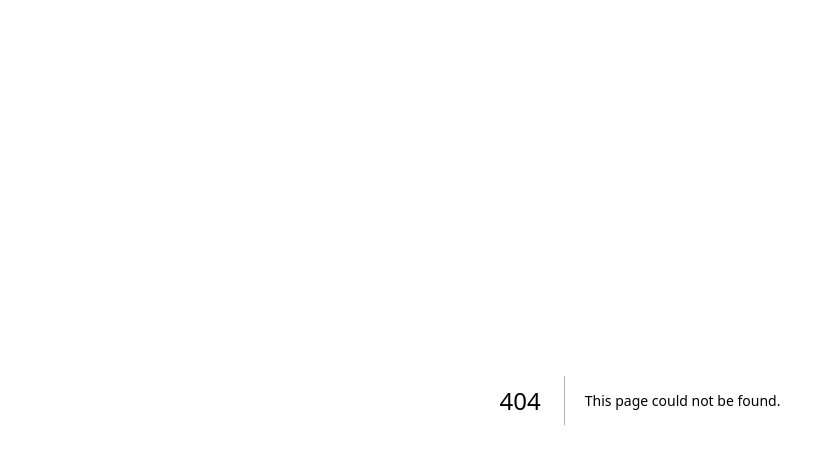
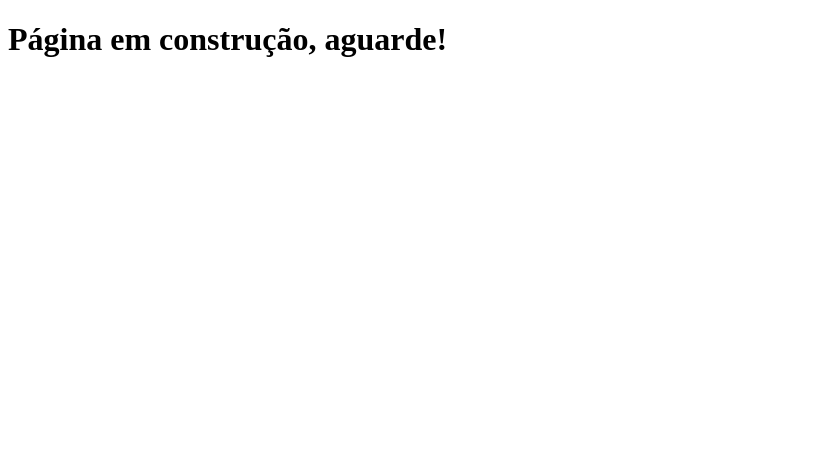
Before and after one commit to bitsdonerd/DevLearn, a Next.js app: page / in a window 1280 px wide. Before the commit this address had no page. Shown: the top 464 px of the page, without its empty margins (0-835 px from the left). Built offline with nearby package versions, Linux system fonts and the light colour scheme.

Commit message:
feat: add a new message at main page

```diff
--- /dev/null
+++ b/pages/index.js
@@ -0,0 +1,5 @@
+function Home() {
+  return <h1>Página em construção, aguarde!</h1>;
+}
+
+export default Home;
```
